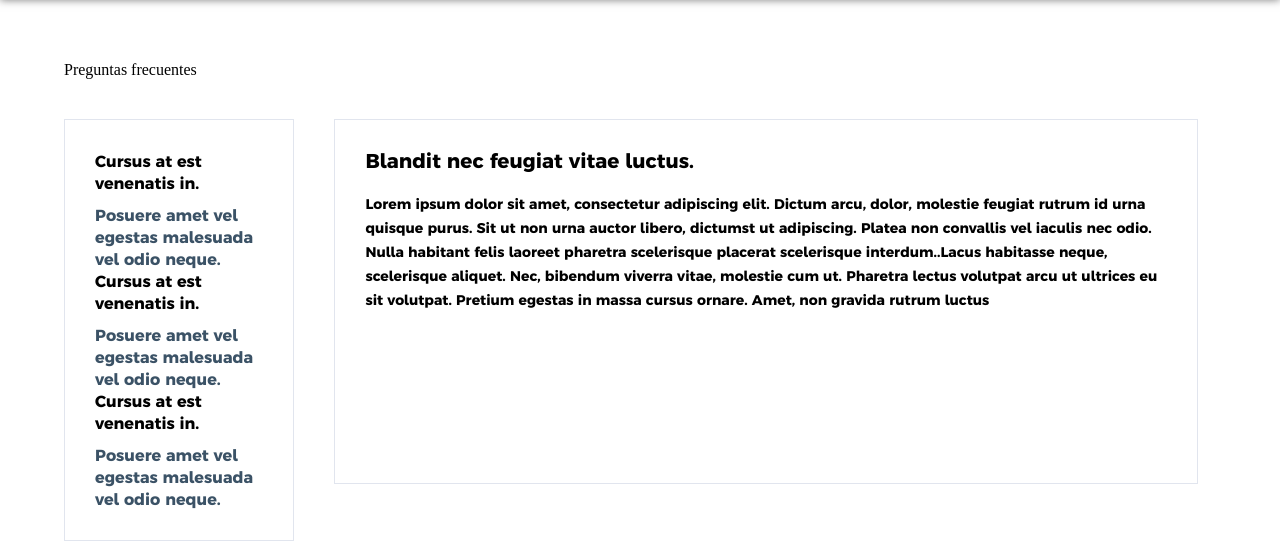
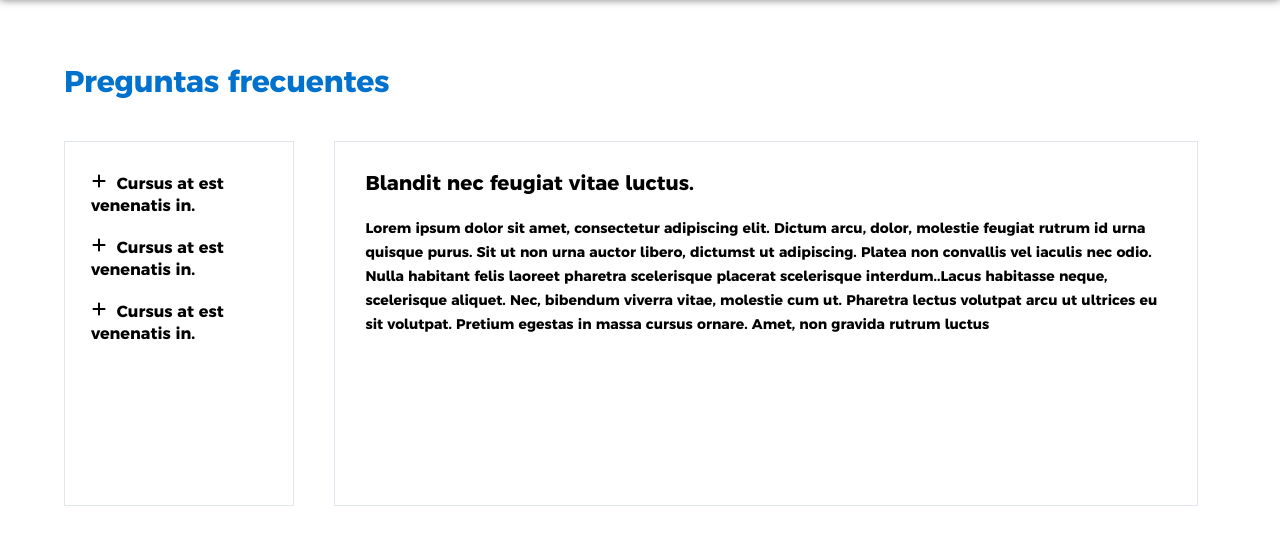
Before and after one commit to SusanaSCBG/Quaroni2, a plain HTML site: page faq.html in a window 1280 px wide. Shown: the part 129-676 px from the top of the page. Drawn offline with nearby package versions, Linux system fonts and the light colour scheme.

Commit message:
se terminó la pagina de faq pero faltó la versión desktop

```diff
--- a/faq.html
+++ b/faq.html
@@ -9,6 +9,7 @@
 <link href="style.css" rel="stylesheet" type="text/css">
 <link href="style-faq.css" rel="stylesheet" type="text/css">
 <title>Preguntas frecuentes</title>
+<script src="https://code.jquery.com/jquery-3.7.1.min.js"></script>
 </head>
 	<header class="header">
 	<a class="logo-menu" href="#">
@@ -46,19 +47,22 @@
 <body>
 
 	<div class="container-faq">
-	<h1>Preguntas frecuentes</h1>
+	<h1 class="title-faq">Preguntas frecuentes</h1>
 	<div class="aside-faq">
-		<div class="desplegable-faq">
-			<h1>Cursus at est venenatis in.</h1>
-			<span>Posuere amet vel egestas malesuada vel odio neque.</span>
+		<div class="desplegable-faq" style="margin-bottom: 20px;">
+			<div class="subtitle-aside">
+				<h1><svg xmlns="http://www.w3.org/2000/svg" viewBox="0 0 448 512"><path d="M256 80c0-17.7-14.3-32-32-32s-32 14.3-32 32V224H48c-17.7 0-32 14.3-32 32s14.3 32 32 32H192V432c0 17.7 14.3 32 32 32s32-14.3 32-32V288H400c17.7 0 32-14.3 32-32s-14.3-32-32-32H256V80z"/></svg> Cursus at est venenatis in.</h1></div>
+			<span class="hidden-text"><svg xmlns="http://www.w3.org/2000/svg"  viewBox="0 0 448 512" style="margin: 2px 12px -3px 0;"><path d="M432 256c0 17.7-14.3 32-32 32L48 288c-17.7 0-32-14.3-32-32s14.3-32 32-32l352 0c17.7 0 32 14.3 32 32z"/></svg>Posuere amet vel egestas <span class="span-faq"> malesuada vel odio neque.</span> </span>
+		</div>
+		<div class="desplegable-faq" style="margin-bottom: 20px;">
+			<div class="subtitle-aside"
+				 ><h1><svg xmlns="http://www.w3.org/2000/svg" viewBox="0 0 448 512"><path d="M256 80c0-17.7-14.3-32-32-32s-32 14.3-32 32V224H48c-17.7 0-32 14.3-32 32s14.3 32 32 32H192V432c0 17.7 14.3 32 32 32s32-14.3 32-32V288H400c17.7 0 32-14.3 32-32s-14.3-32-32-32H256V80z"/></svg> Cursus at est venenatis in.</h1></div>
+			<span class="hidden-text"><svg xmlns="http://www.w3.org/2000/svg"  viewBox="0 0 448 512" style="margin: 2px 12px -3px 0;"><path d="M432 256c0 17.7-14.3 32-32 32L48 288c-17.7 0-32-14.3-32-32s14.3-32 32-32l352 0c17.7 0 32 14.3 32 32z"/></svg>Posuere amet vel egestas <span class="span-faq"> malesuada vel odio neque.</span> </span>
 		</div>
 		<div class="desplegable-faq">
-			<h1>Cursus at est venenatis in.</h1>
-			<span>Posuere amet vel egestas malesuada vel odio neque.</span>
-		</div>
-		<div class="desplegable-faq">
-			<h1>Cursus at est venenatis in.</h1>
-			<span>Posuere amet vel egestas malesuada vel odio neque.</span>
+			<div class="subtitle-aside">
+				<h1><svg xmlns="http://www.w3.org/2000/svg" viewBox="0 0 448 512"><path d="M256 80c0-17.7-14.3-32-32-32s-32 14.3-32 32V224H48c-17.7 0-32 14.3-32 32s14.3 32 32 32H192V432c0 17.7 14.3 32 32 32s32-14.3 32-32V288H400c17.7 0 32-14.3 32-32s-14.3-32-32-32H256V80z"/></svg> Cursus at est venenatis in.</h1></div>
+			<span class="hidden-text"><svg xmlns="http://www.w3.org/2000/svg"  viewBox="0 0 448 512" style="margin: 2px 12px -3px 0;"><path d="M432 256c0 17.7-14.3 32-32 32L48 288c-17.7 0-32-14.3-32-32s14.3-32 32-32l352 0c17.7 0 32 14.3 32 32z"/></svg>Posuere amet vel egestas <span class="span-faq"> malesuada vel odio neque.</span> </span>
 		</div>
 	</div>
 	<div class="text-faq">
@@ -66,5 +70,12 @@
 			<span>Lorem ipsum dolor sit amet, consectetur adipiscing elit. Dictum arcu, dolor, molestie feugiat rutrum id urna quisque purus. Sit ut non urna auctor libero, dictumst ut adipiscing. Platea non convallis vel iaculis nec odio. Nulla habitant felis laoreet pharetra scelerisque placerat scelerisque interdum..Lacus habitasse neque, scelerisque aliquet. Nec, bibendum viverra vitae, molestie cum ut. Pharetra lectus volutpat arcu ut ultrices eu sit volutpat. Pretium egestas in massa cursus ornare. Amet, non gravida rutrum luctus </span>
 	</div>
 	</div>
+	<script>
+		$(document).ready(function() {
+            $('.subtitle-aside').click(function() {
+                $(this).parent().find('.hidden-text').toggle();
+            });
+        });
+	</script>
 </body>
 </html>
--- a/main.js
+++ b/main.js
@@ -1 +1,3 @@
-// JavaScript Document
+$(function(){
+		$("h1").css({"background-color": "red"});
+	})// JavaScript Document
--- a/style-faq.css
+++ b/style-faq.css
@@ -17,6 +17,15 @@
     --fuente-principal: 'Saira', sans-serif;
     --fuente-secundaria: 'ArgentumSans', sans-serif;
 }
+.title-faq{
+	color: var(--azul-claro);
+	font-family: var(--fuente-secundaria);
+	font-size: 30px;
+	font-style: normal;
+	font-weight: 700;
+	line-height: 40px; /* 133.333% */
+	letter-spacing: -0.3px;
+}
 .container-faq{
 	margin: 5%;
 }
@@ -26,7 +35,7 @@
 	min-height:365px;
 	height: auto;
     margin: 40px 40px 0 0;
-    padding: 30px;
+    padding: 30px 10px 0 26px;
     box-sizing: border-box;
     border: solid 1px #E1E5EE;
 }
@@ -37,9 +46,10 @@
 	font-style: normal;
 	font-weight: 600;
 	line-height: 22px;
-	margin-bottom: 10px;
+	margin-bottom: 20px;
+	cursor: pointer;
 }
-.desplegable-faq span{
+.hidden-text{
 	color: var( --color-gris);
 	font-family: var(--fuente-secundaria);
 	font-size: 16px;
@@ -47,6 +57,7 @@
 	font-weight: 400;
 	line-height: 22px;
 	margin-bottom: 10px;
+	display: none;
 }
 .text-faq{
 	float: left;
@@ -65,7 +76,7 @@
 	font-style: normal;
 	font-weight: 600;
 	line-height: 22px;
-	margin-bottom: 20px;
+	margin-bottom: 22px;
 }
 .text-faq span{
 	color: var(--color-negro);
@@ -76,3 +87,12 @@
 	font-weight: 300;
 	line-height: 24px; /* 171.429% */
 }
+.desplegable-faq svg{
+	width: 16px;
+	height: 16px;
+	display: inline;
+	margin-right: 5px;
+}
+.span-faq{
+	margin-left: 10%;
+}
```
